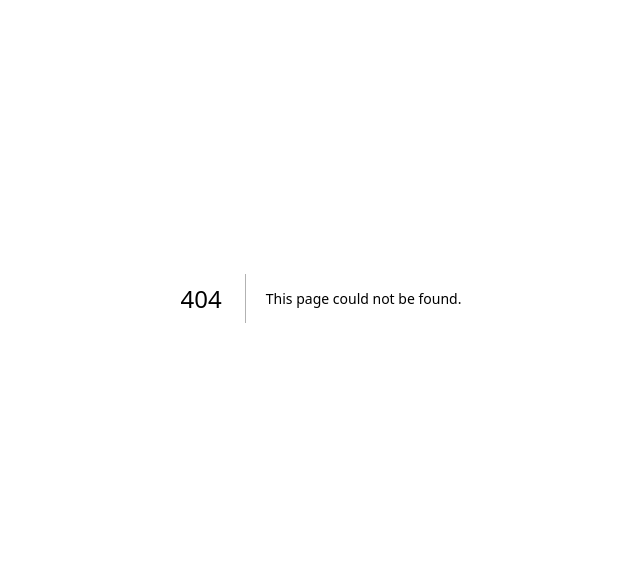
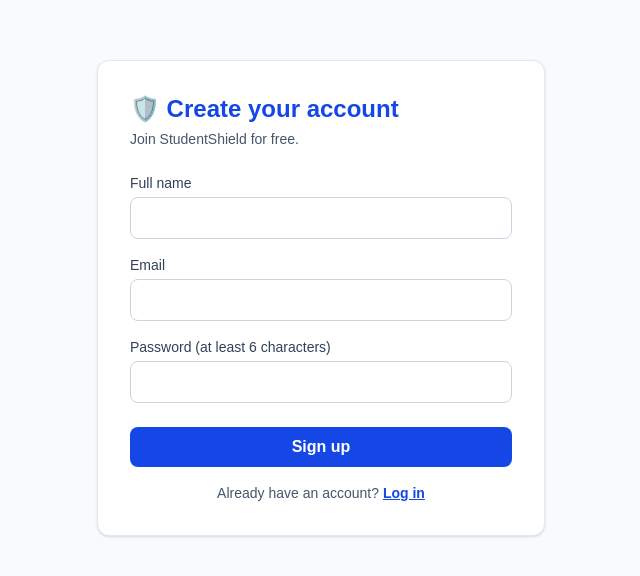
Before and after one commit to Noorjahan012/studentshield, a Next.js app: page /signup in a window 1280 px wide. Before the commit this address had no page. Shown: the part 102-678 px from the top of the page, without its empty margins (319-959 px from the left). Built offline with nearby package versions, Linux system fonts and the light colour scheme.

Commit message:
Add signup, login, dashboard

```diff
--- /dev/null
+++ b/app/dashboard/page.tsx
@@ -0,0 +1,67 @@
+"use client";
+
+import { useEffect, useState } from "react";
+import { useRouter } from "next/navigation";
+import { createClient } from "../../lib/supabase";
+
+export default function DashboardPage() {
+  const router = useRouter();
+  const [name, setName] = useState("");
+  const [ready, setReady] = useState(false);
+
+  useEffect(() => {
+    const supabase = createClient();
+    supabase.auth.getUser().then(({ data }) => {
+      if (!data.user) {
+        router.push("/login");
+      } else {
+        setName(data.user.user_metadata?.full_name || data.user.email || "Student");
+        setReady(true);
+      }
+    });
+  }, [router]);
+
+  async function handleLogout() {
+    const supabase = createClient();
+    await supabase.auth.signOut();
+    router.push("/login");
+  }
+
+  if (!ready) {
+    return <main className="p-10 text-slate-600">Loading...</main>;
+  }
+
+  return (
+    <main className="min-h-screen bg-slate-50">
+      <header className="flex items-center justify-between border-b border-slate-200 bg-white px-6 py-4">
+        <div className="text-xl font-bold text-blue-700">🛡️ StudentShield</div>
+        <button
+          onClick={handleLogout}
+          className="rounded-lg bg-slate-800 px-4 py-2 text-sm font-semibold text-white hover:bg-slate-900"
+        >
+          Log out
+        </button>
+      </header>
+
+      <section className="mx-auto max-w-4xl px-6 py-10">
+        <h1 className="text-3xl font-bold">Welcome, {name} 👋</h1>
+        <p className="mt-2 text-slate-600">Your safety dashboard. Lessons and tools are coming soon.</p>
+
+        <div className="mt-8 grid gap-4 sm:grid-cols-3">
+          <div className="rounded-xl border border-slate-200 bg-white p-6">
+            <div className="text-sm text-slate-500">XP points</div>
+            <div className="text-3xl font-bold text-blue-700">0</div>
+          </div>
+          <div className="rounded-xl border border-slate-200 bg-white p-6">
+            <div className="text-sm text-slate-500">Lessons done</div>
+            <div className="text-3xl font-bold text-blue-700">0</div>
+          </div>
+          <div className="rounded-xl border border-slate-200 bg-white p-6">
+            <div className="text-sm text-slate-500">Badges</div>
+            <div className="text-3xl font-bold text-blue-700">0</div>
+          </div>
+        </div>
+      </section>
+    </main>
+  );
+}
--- /dev/null
+++ b/app/login/page.tsx
@@ -0,0 +1,77 @@
+"use client";
+
+import { useState } from "react";
+import { useRouter } from "next/navigation";
+import { createClient } from "../../lib/supabase";
+
+export default function LoginPage() {
+  const router = useRouter();
+  const [email, setEmail] = useState("");
+  const [password, setPassword] = useState("");
+  const [message, setMessage] = useState("");
+  const [loading, setLoading] = useState(false);
+
+  async function handleLogin(e: React.FormEvent) {
+    e.preventDefault();
+    setLoading(true);
+    setMessage("");
+
+    const supabase = createClient();
+    const { error } = await supabase.auth.signInWithPassword({ email, password });
+
+    setLoading(false);
+
+    if (error) {
+      setMessage(error.message);
+    } else {
+      router.push("/dashboard");
+    }
+  }
+
+  return (
+    <main className="flex min-h-screen items-center justify-center bg-slate-50 px-4">
+      <form
+        onSubmit={handleLogin}
+        className="w-full max-w-md rounded-xl border border-slate-200 bg-white p-8 shadow-sm"
+      >
+        <h1 className="text-2xl font-bold text-blue-700">🛡️ Welcome back</h1>
+        <p className="mt-1 text-sm text-slate-600">Log in to StudentShield.</p>
+
+        <label className="mt-6 block text-sm font-medium text-slate-700">Email</label>
+        <input
+          type="email"
+          required
+          value={email}
+          onChange={(e) => setEmail(e.target.value)}
+          className="mt-1 w-full rounded-lg border border-slate-300 p-2 text-slate-900"
+        />
+
+        <label className="mt-4 block text-sm font-medium text-slate-700">Password</label>
+        <input
+          type="password"
+          required
+          value={password}
+          onChange={(e) => setPassword(e.target.value)}
+          className="mt-1 w-full rounded-lg border border-slate-300 p-2 text-slate-900"
+        />
+
+        {message && <p className="mt-4 text-sm text-red-600">{message}</p>}
+
+        <button
+          type="submit"
+          disabled={loading}
+          className="mt-6 w-full rounded-lg bg-blue-700 py-2 font-semibold text-white hover:bg-blue-800 disabled:opacity-50"
+        >
+          {loading ? "Logging in..." : "Log in"}
+        </button>
+
+        <p className="mt-4 text-center text-sm text-slate-600">
+          New here?{" "}
+          <a href="/signup" className="font-semibold text-blue-700 underline">
+            Create an account
+          </a>
+        </p>
+      </form>
+    </main>
+  );
+}
--- a/app/page.tsx
+++ b/app/page.tsx
@@ -51,7 +51,7 @@
             <a href="#help" className="hover:text-blue-700">Get help</a>
           </nav>
           <a
-            href="#"
+            href="/login"
             className="rounded-lg bg-blue-700 px-4 py-2 text-sm font-semibold text-white hover:bg-blue-800"
           >
             Log in
@@ -71,7 +71,7 @@
           </p>
           <div className="mt-8 flex flex-wrap justify-center gap-4">
             <a
-              href="#"
+              href="/signup"
               className="rounded-lg bg-white px-6 py-3 font-semibold text-blue-800 hover:bg-blue-50"
             >
               Get started free
--- /dev/null
+++ b/app/signup/page.tsx
@@ -0,0 +1,94 @@
+"use client";
+
+import { useState } from "react";
+import { useRouter } from "next/navigation";
+import { createClient } from "../../lib/supabase";
+
+export default function SignupPage() {
+  const router = useRouter();
+  const [name, setName] = useState("");
+  const [email, setEmail] = useState("");
+  const [password, setPassword] = useState("");
+  const [message, setMessage] = useState("");
+  const [loading, setLoading] = useState(false);
+
+  async function handleSignup(e: React.FormEvent) {
+    e.preventDefault();
+    setLoading(true);
+    setMessage("");
+
+    const supabase = createClient();
+    const { error } = await supabase.auth.signUp({
+      email,
+      password,
+      options: { data: { full_name: name } },
+    });
+
+    setLoading(false);
+
+    if (error) {
+      setMessage(error.message);
+    } else {
+      router.push("/dashboard");
+    }
+  }
+
+  return (
+    <main className="flex min-h-screen items-center justify-center bg-slate-50 px-4">
+      <form
+        onSubmit={handleSignup}
+        className="w-full max-w-md rounded-xl border border-slate-200 bg-white p-8 shadow-sm"
+      >
+        <h1 className="text-2xl font-bold text-blue-700">🛡️ Create your account</h1>
+        <p className="mt-1 text-sm text-slate-600">Join StudentShield for free.</p>
+
+        <label className="mt-6 block text-sm font-medium text-slate-700">Full name</label>
+        <input
+          type="text"
+          required
+          value={name}
+          onChange={(e) => setName(e.target.value)}
+          className="mt-1 w-full rounded-lg border border-slate-300 p-2 text-slate-900"
+        />
+
+        <label className="mt-4 block text-sm font-medium text-slate-700">Email</label>
+        <input
+          type="email"
+          required
+          value={email}
+          onChange={(e) => setEmail(e.target.value)}
+          className="mt-1 w-full rounded-lg border border-slate-300 p-2 text-slate-900"
+        />
+
+        <label className="mt-4 block text-sm font-medium text-slate-700">
+          Password (at least 6 characters)
+        </label>
+        <input
+          type="password"
+          required
+          minLength={6}
+          value={password}
+          onChange={(e) => setPassword(e.target.value)}
+          className="mt-1 w-full rounded-lg border border-slate-300 p-2 text-slate-900"
+        />
+
+        {message && <p className="mt-4 text-sm text-red-600">{message}</p>}
+
+        <button
+          type="submit"
+          disabled={loading}
+          className="mt-6 w-full rounded-lg bg-blue-700 py-2 font-semibold text-white hover:bg-blue-800 disabled:opacity-50"
+        >
+          {loading ? "Creating..." : "Sign up"}
+        </button>
+
+        <p className="mt-4 text-center text-sm text-slate-600">
+          Already have an account?{" "}
+          <a href="/login" className="font-semibold text-blue-700 underline">
+            Log in
+          </a>
+        </p>
+      </form>
+    </main>
+  );
+}
--- /dev/null
+++ b/lib/supabase.ts
@@ -0,0 +1,8 @@
+import { createBrowserClient } from "@supabase/ssr";
+
+export function createClient() {
+  return createBrowserClient(
+    process.env.NEXT_PUBLIC_SUPABASE_URL!,
+    process.env.NEXT_PUBLIC_SUPABASE_ANON_KEY!
+  );
+}
```
